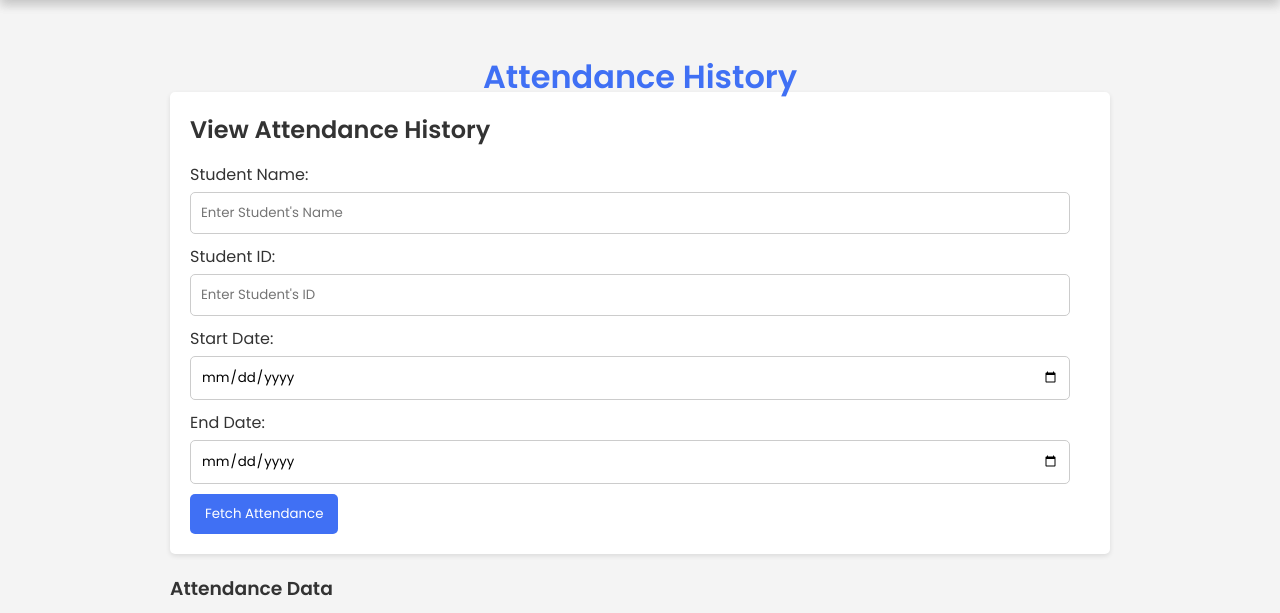
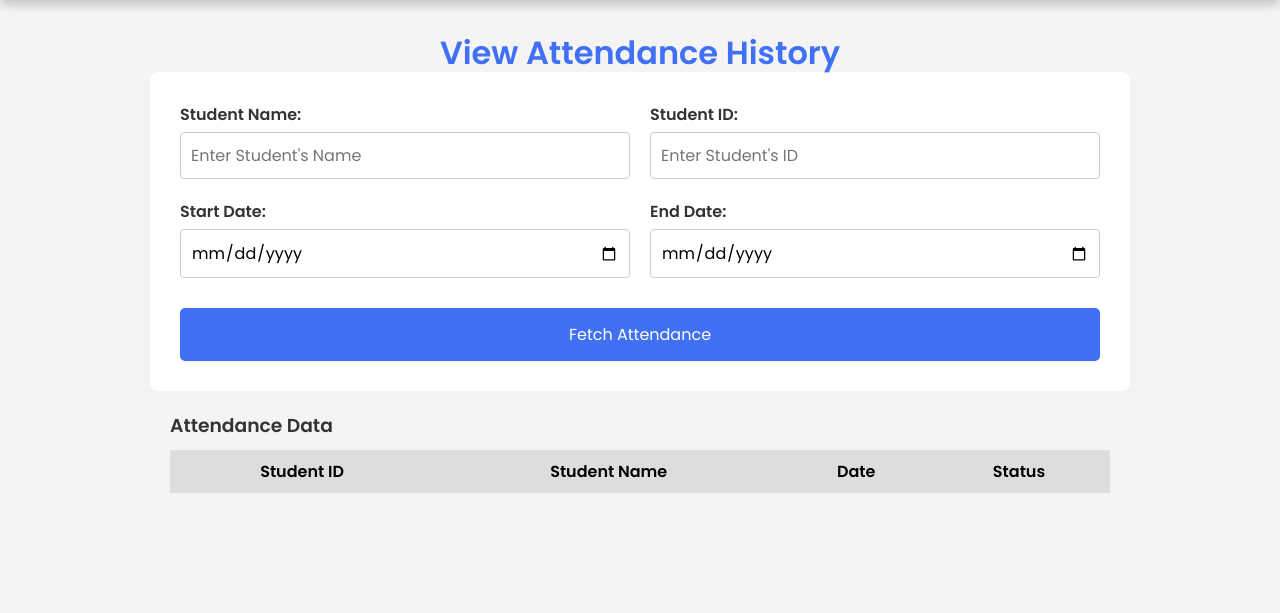
Before and after one commit to trevjohnson2312/comp2171_Project, a Flask app: page /teacher_dash/view_atten_hist in a window 1280 px wide. Shown: the part 78-691 px from the top of the page. After the commit the page ends 571 px from the top, so only its background shows below. Run offline with Flask 3, Linux system fonts and the light colour scheme; lists and menus that the app fills with data are empty; parts of the project's set-up code (start-up, migrations or seed data) failed here and were passed over.

Commit message:
Add attendance history view files

```diff
--- a/main/static/css/view_attend_style.css
+++ b/main/static/css/view_attend_style.css
@@ -10,7 +10,7 @@
 .title{
   max-width: 600px;
   position: absolute;
-  top: 20%;
+  top: 17%;
   left: 50%;
   transform: translate(-50%, -50%);
   font-size: 2rem;
@@ -121,44 +121,55 @@ header .navbar ul li:hover > ul{
 }
 
 .filter-section {
-  margin-top: 25px;
   background-color: white;
-  padding: 20px;
-  margin: 20px;
-  border-radius: 5px;
-  box-shadow: 0 2px 5px rgba(0, 0, 0, .1);
+  padding: 30px;
+  border-radius: 8px;
+  max-width: 2000px;
+  margin: auto;
 }
 
-.filter-section h2{
-  margin-bottom: 15px;
+/* Two-column grid layout for each row */
+.form-row {
+  display: grid;
+  grid-template-columns: 1fr 1fr;
+  gap: 20px;
+  margin-bottom: 20px;
 }
 
-.filter-section label{
-  display: block;
-  margin: 10px 0 5px;
+/* Stack labels and inputs inside each group */
+.form-group {
+  display: flex;
+  flex-direction: column;
 }
 
-.filter-section input{
-  width: calc(100% - 20px);
-  padding: 10px;
-  border: 1px solid #ccc;
-  border-radius: 5px;
+.form-group label {
+  margin-bottom: 5px;
+  font-weight: 600;
 }
 
-#fetch-data{
+.form-group input {
+  padding: 10px;
+  font-size: 1rem;
+  border: 1px solid #ccc;
+  border-radius: 4px;
+}
+
+/* Style the button */
+#fetch-data {
   background-color: #4070F4;
   color: white;
   border: none;
-  padding: 10px 15px;
+  padding: 14px;
+  font-size: 1rem;
+  border-radius: 5px;
+  width: 100%;
   cursor: pointer;
-  border-radius: 5px;
   margin-top: 10px;
 }
 
-#fetch-data:hover{
-  background-color: #0a1f8a;
+#fetch-data:hover {
+  background-color: #3050d0;
 }
-
 .result-section{
   margin: 20px;
 }
@@ -184,3 +195,9 @@ header .navbar ul li:hover > ul{
 #attendance-table tr:nth-child(even){
   background-color: #f2f2f2;
 }
+
+@media (max-width: 600px) {
+  .form-row {
+    grid-template-columns: 1fr;
+  }
+}
--- a/main/templates/view_attend_hist.html
+++ b/main/templates/view_attend_hist.html
@@ -23,17 +23,30 @@
         </header>
 
         <main>
-            <h2 class="title">Attendance History</h2>
+            <h2 class="title">View Attendance History</h2>
             <div class="filter-section">
-                <h2>View Attendance History</h2>
-                <label for="class">Student Name:</label>
+                <div class="form-row">
+                  <div class="form-group">
+                    <label for="stdname">Student Name:</label>
                     <input type="text" id="stdname" placeholder="Enter Student's Name">
-                <label for="class">Student ID:</label>
+                  </div>
+                  <div class="form-group">
+                    <label for="stdid">Student ID:</label>
                     <input type="text" id="stdid" placeholder="Enter Student's ID">
+                  </div>
+                </div>
+
+                <div class="form-row">
+                  <div class="form-group">
                     <label for="start-date">Start Date:</label>
                     <input type="date" id="start-date">
+                  </div>
+                  <div class="form-group">
                     <label for="end-date">End Date:</label>
                     <input type="date" id="end-date">
+                  </div>
+                </div>
+
                 <button id="fetch-data">Fetch Attendance</button>
               </div>
 
```
Also changed, not shown: main/static/js/view_attend.js (+26 -14 lines). Lines whose indentation alone changed are shown as unchanged.
